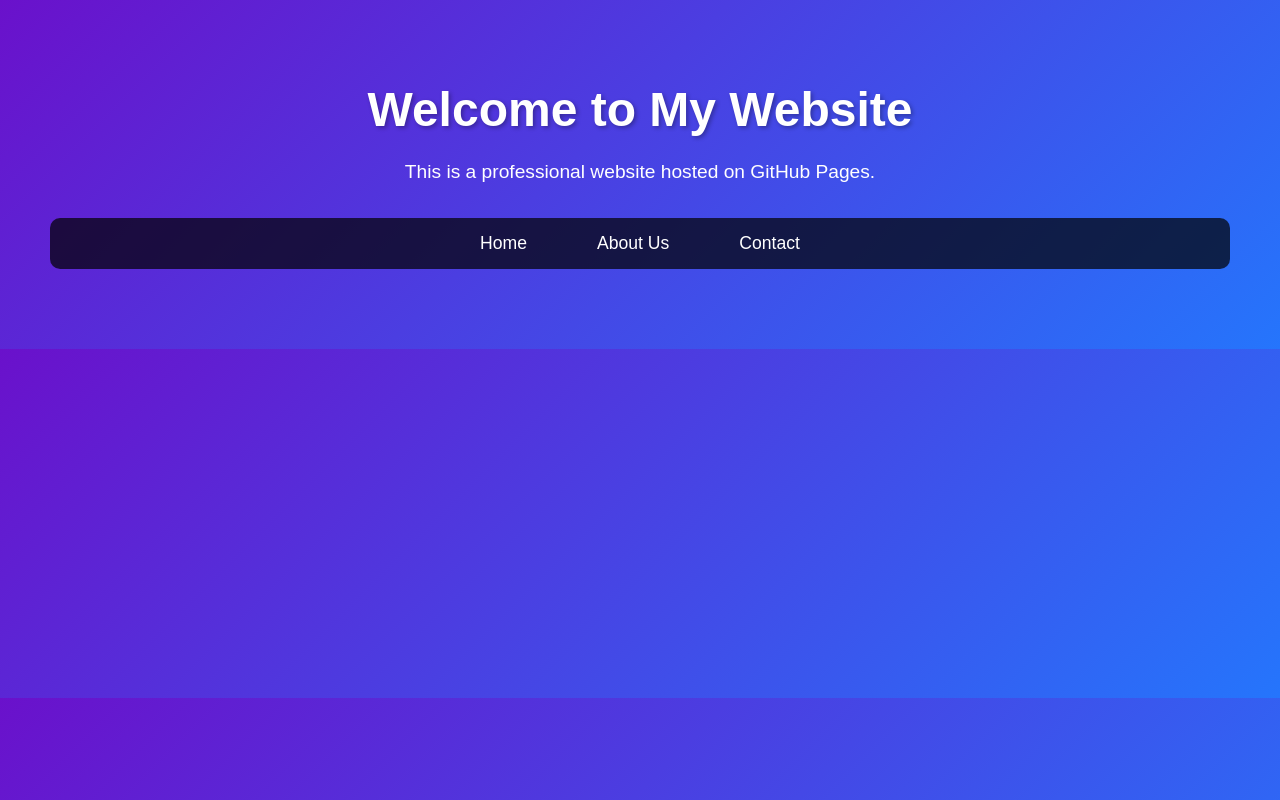
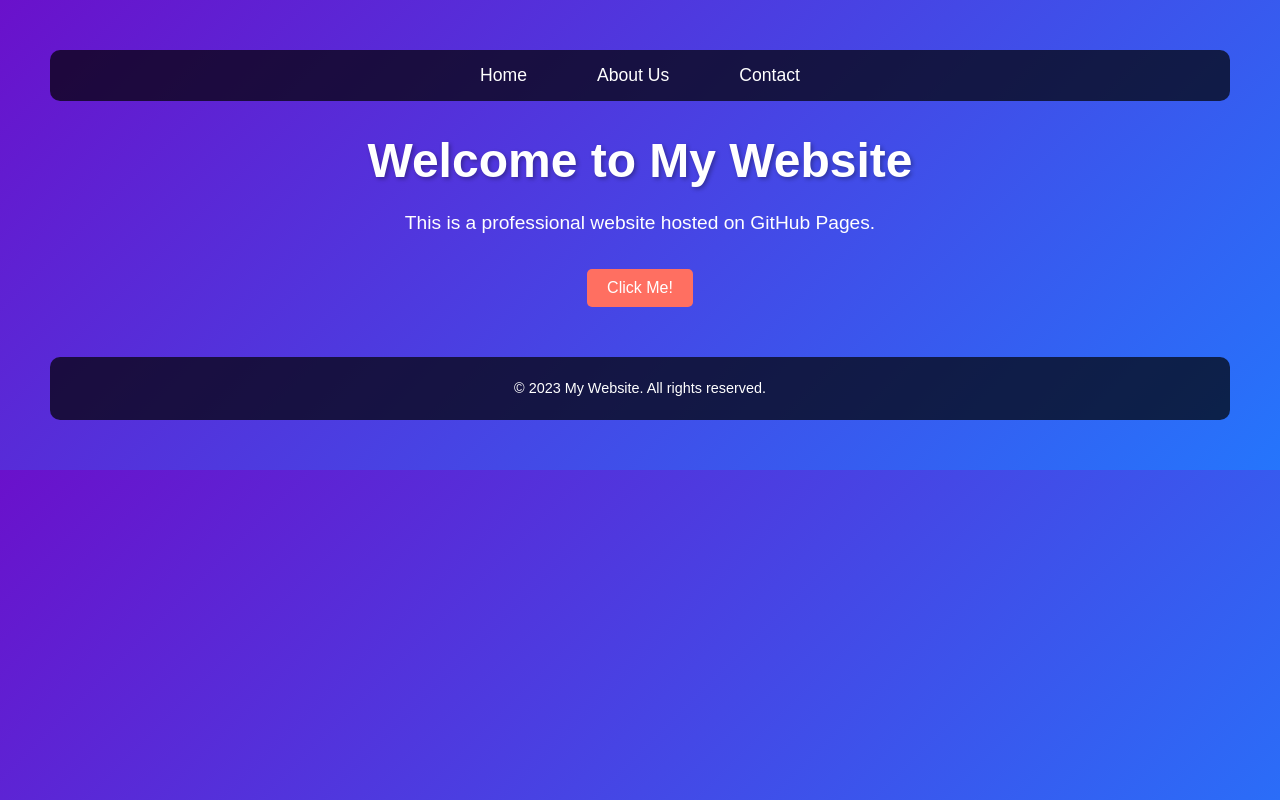
Before and after one commit to sting9246/my-website, a plain HTML site: page index.html in a window 1280 px wide. Drawn offline with Linux system fonts and the light colour scheme.

Commit message:
Update index.html

```diff
--- a/index.html
+++ b/index.html
@@ -7,14 +7,25 @@
     <link rel="stylesheet" href="styles.css">
 </head>
 <body>
+    <!-- Navigation Bar -->
+    <nav>
+        <ul>
+            <li><a href="index.html">Home</a></li>
+            <li><a href="about.html">About Us</a></li>
+            <li><a href="contact.html">Contact</a></li>
+        </ul>
+    </nav>
+
+    <!-- Main Content -->
     <h1>Welcome to My Website</h1>
     <p>This is a professional website hosted on GitHub Pages.</p>
+
+    <!-- Button -->
+    <button>Click Me!</button>
+
+    <!-- Footer -->
+    <footer>
+        <p>&copy; 2023 My Website. All rights reserved.</p>
+    </footer>
 </body>
-<nav>
-    <ul>
-        <li><a href="index.html">Home</a></li>
-        <li><a href="about.html">About Us</a></li>
-        <li><a href="contact.html">Contact</a></li>
-    </ul>
-</nav>
 </html>
```
